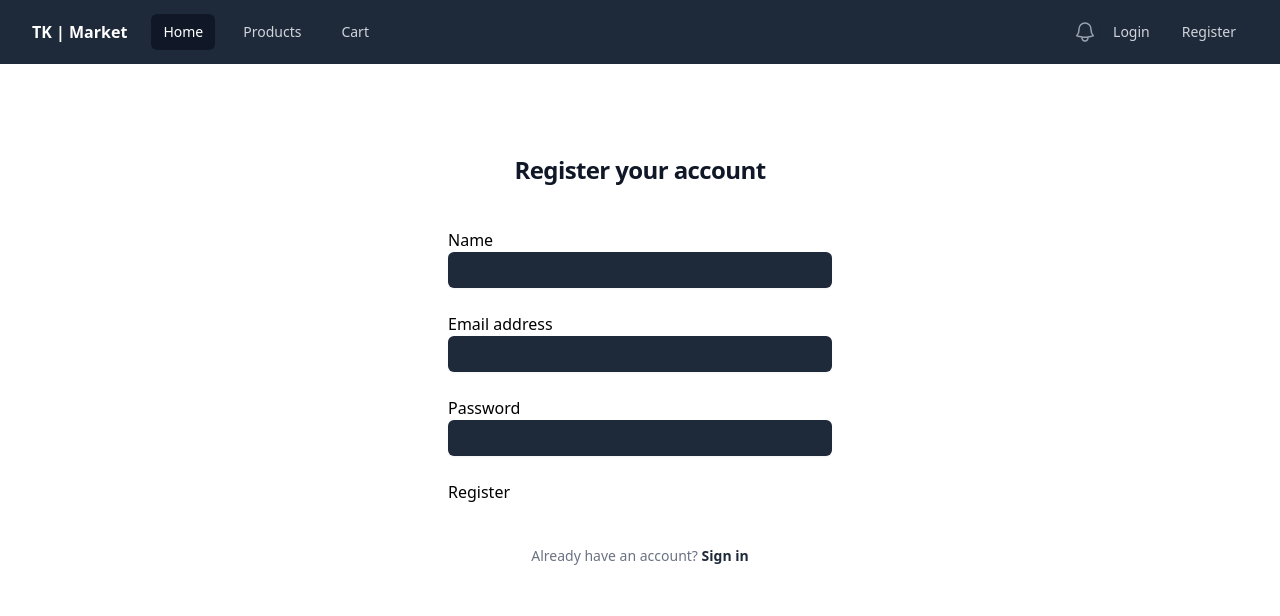
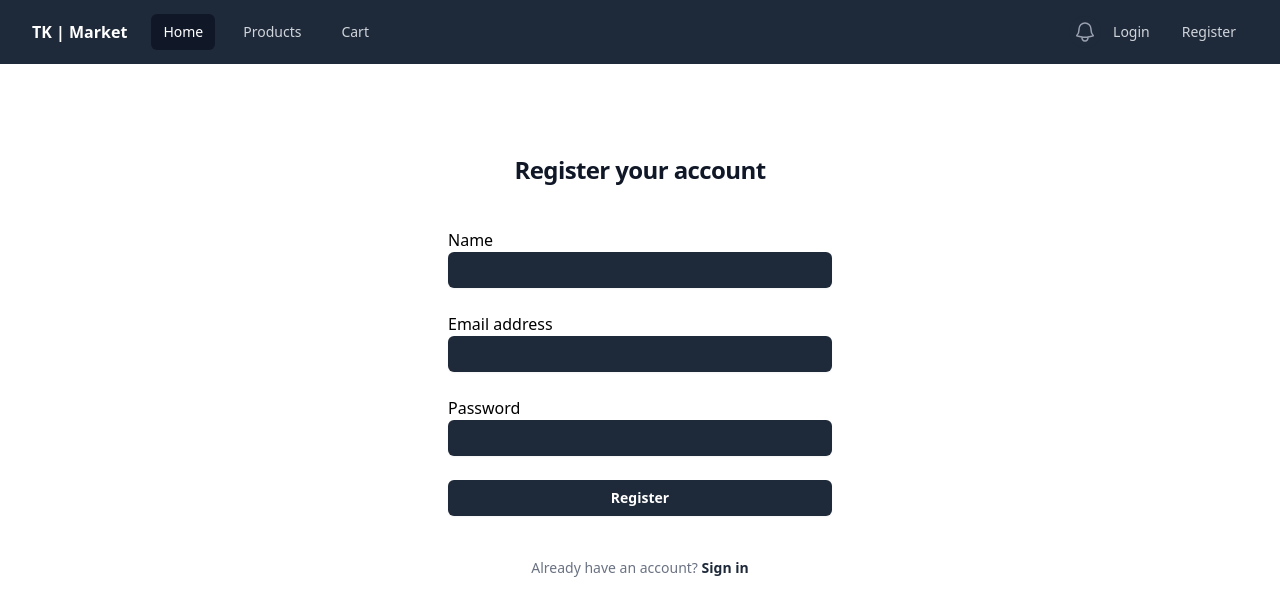
Before and after one commit to Tyler-Kuhn/tkmarket, a React (Vite) app in the folder frontend/: page /register in a window 1280 px wide. Shown: the top 616 px of the page. Built offline with nearby package versions, Linux system fonts and the light colour scheme.

Commit message:
fixed styles

```diff
--- a/frontend/src/Register.tsx
+++ b/frontend/src/Register.tsx
@@ -88,7 +88,10 @@ export default function Register() {
               />
             </div>
 
-            <button type="submit" className="...">
+            <button
+              type="submit"
+              className="flex w-full justify-center rounded-md bg-gray-800 px-3 py-1.5 text-sm/6 font-semibold text-white shadow-xs hover:bg-gray-500 focus-visible:outline-2 focus-visible:outline-offset-2 focus-visible:outline-indigo-600"
+            >
               Register
             </button>
           </form>{" "}
```
